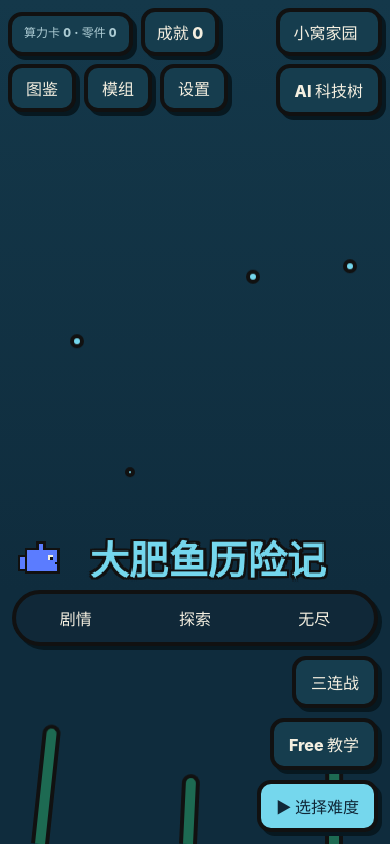
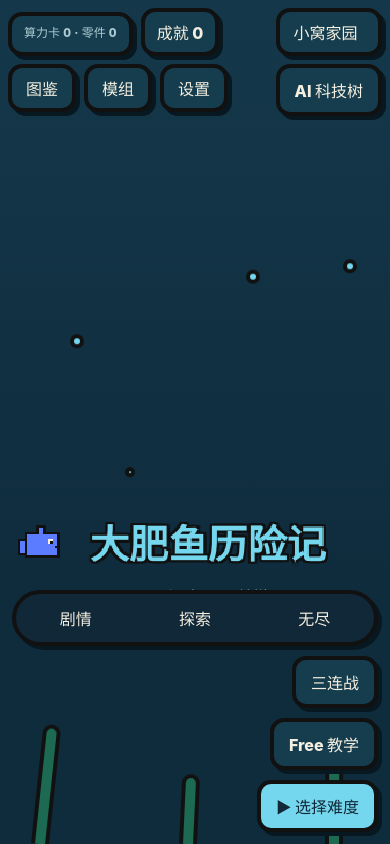
Before and after one commit to victorzhong0110/big-fat-fish, a website built with Vite: page v2.html in a window 390 px wide. Built offline with nearby package versions, Linux system fonts and the light colour scheme.

Commit message:
Keep battle hints and the mobile lobby title clear

```diff
--- a/src/lobby.css
+++ b/src/lobby.css
@@ -62,7 +62,7 @@
   .bench-layout{grid-template-columns:1fr;grid-template-rows:minmax(0,1fr) minmax(140px,34vh)}
   .lobby-left{display:flex;flex-flow:row wrap;top:8px;left:8px;right:128px;width:auto;max-height:112px}
   .lobby-right{top:8px;right:8px}
-  .lobby-title{top:auto;bottom:220px;transform:translate(-50%,0)}
+  .lobby-title{top:auto;bottom:236px;transform:translate(-50%,0)}
   #pixel-logo{width:min(520px,92vw)}
   .launch-dock{left:12px;right:12px;bottom:12px;width:auto}
 }
--- a/src/v2-preview.css
+++ b/src/v2-preview.css
@@ -144,4 +144,5 @@ footer{display:none}
 @media(pointer:coarse) and (max-width:700px){#pause kbd{display:none}.hud{right:92px}}
 .objective-label,.pressure-label,.toast{white-space:nowrap;overflow:hidden;text-overflow:ellipsis}
 .toast{top:112px;max-width:min(560px,calc(100vw - 48px))}
+@media (min-width:701px) and (pointer:fine){.toast{top:156px}}
 .counters{max-height:min(240px,40vh);overflow:auto}
```
